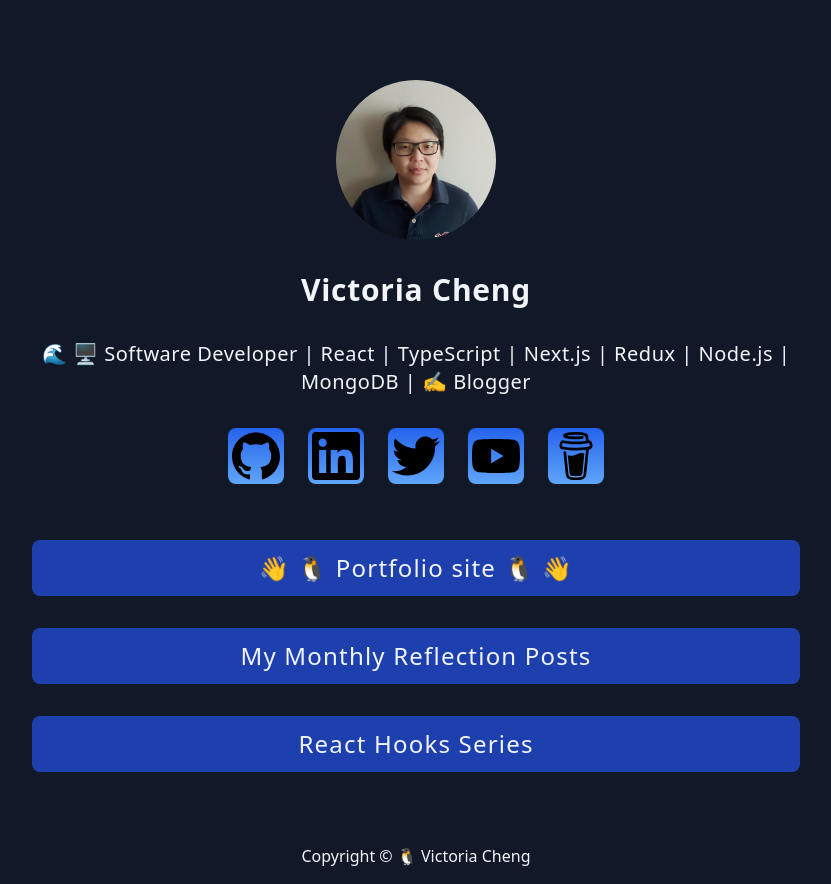
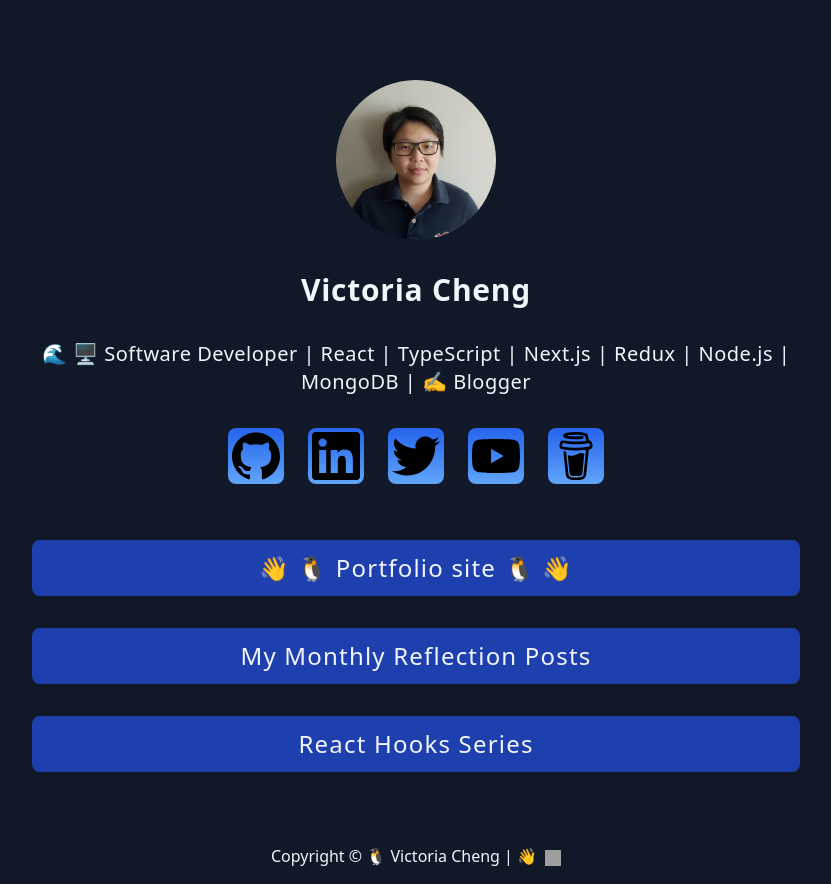
Before and after one commit to victoriacheng15/allTheLinks, a Vue app: page / in a window 1280 px wide. Shown: the whole page, without its empty margins (224-1055 px from the left). Built offline with nearby package versions, Linux system fonts and the light colour scheme; grey boxes are pictures that could not be loaded.

Commit message:
chore: add link to the repo (#46)
* chore: add link to the repo

* style: the files have been formatted

---------

Co-authored-by: victoriacheng15 <victoriacheng15@users.noreply.github.com>

```diff
--- a/src/components/Footer.vue
+++ b/src/components/Footer.vue
@@ -5,7 +5,9 @@ defineProps<{ name: string }>();
 <template>
   <footer class="mt-auto py-4">
     <p class="text-center">
-      Copyright &copy; <span aria-label="penguin emoji">🐧</span> {{ name }}
+      Copyright &copy; <span aria-label="penguin emoji">🐧</span> {{ name }} | <span><a
+          href="https://github.com/victoriacheng15/allTheLinks" target="_blank" rel="noopener noreferrer">👋<img
+            class="h-4 w-4 inline ml-2" src="./socials/github.svg" alt="github" /></a></span>
     </p>
   </footer>
 </template>
```
